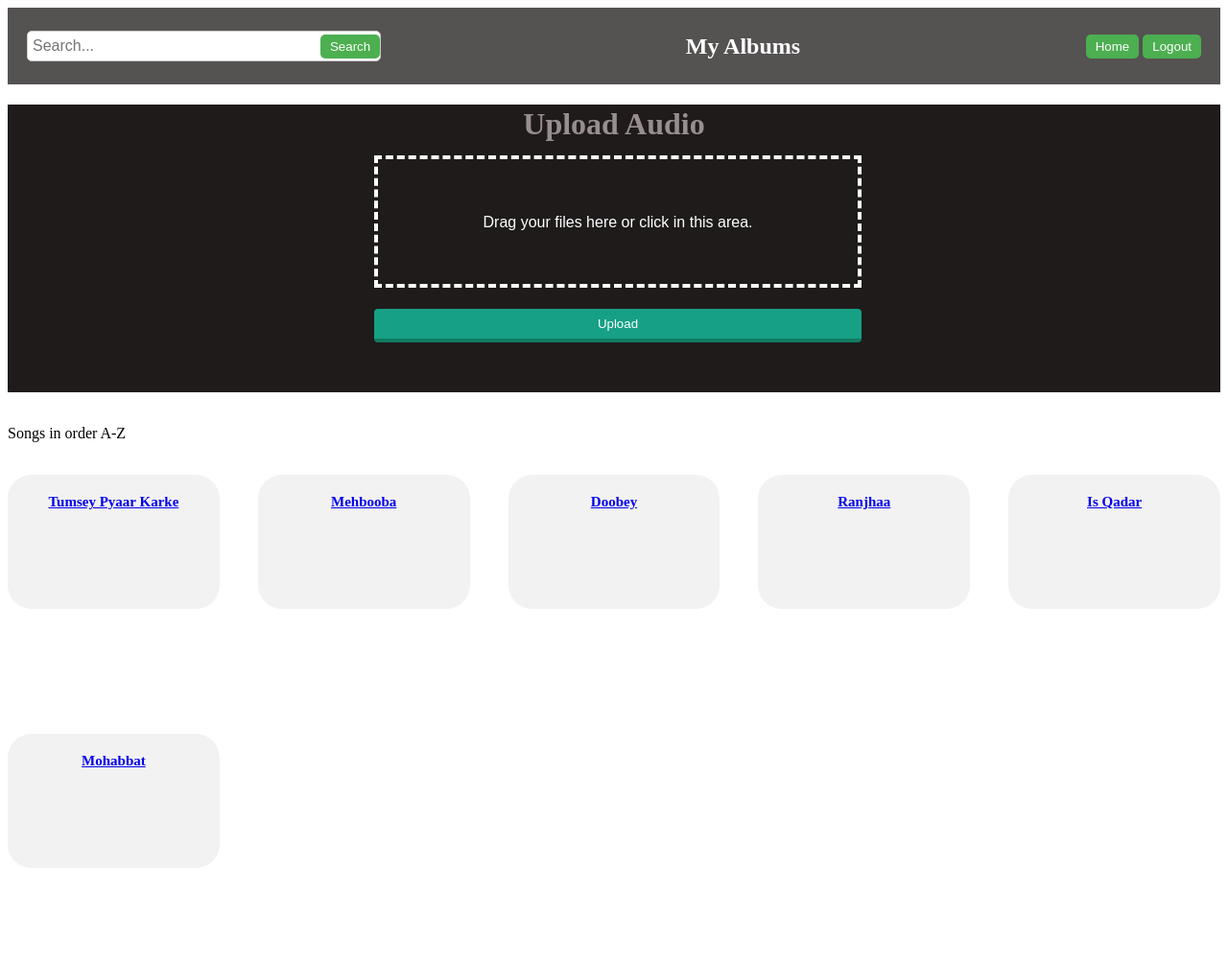
After one commit to Ribin-Baby/music-webapp, a Flask app: page /myspace in a window 1280 px wide. The commit adds this page. Shown: the whole page at 96% size. Run offline with Flask 2, Linux system fonts and the light colour scheme; a user stored in the database is signed in.

Commit message:
my album page and uploading functionality implemented.

```diff
--- a/run.py
+++ b/run.py
@@ -1,8 +1,10 @@
 from flask import Flask, render_template, request, redirect, url_for
 from flask_login import LoginManager, login_user, logout_user, login_required, UserMixin
-from modules import generate_uuid, DB, Webuser
+from modules import generate_uuid, DB, Webuser, convert
+from mutagen.mp3 import MP3
+from mutagen.easyid3 import EasyID3
 from dotenv import load_dotenv
-import os
+import os, time
 
 # reading .env file
 load_dotenv('.env.dev')
@@ -12,7 +14,9 @@ app = Flask(__name__, template_folder="templates", static_folder="static")
 useragent = Webuser()
 
 # loading Environment variables to run.py
+app.config['UPLOAD_FOLDER'] = os.environ['UPLOAD_FOLDER']
 app.config['USER_DB'] = os.environ['USER_DB']
+app.config['MUSIC_DB'] = os.environ['MUSIC_DB']
 app.secret_key = os.environ['SECRET_KEY']
 
 login_manager = LoginManager()
@@ -116,6 +120,64 @@ def homepage():
                             "Mohabbat"]
     return render_template("home.html", items=music_list)
 
+# myspace == myalbum
+@app.route('/myspace')
+@login_required
+def myspace():
+    music_list = ["Tumsey Pyaar Karke",
+                            "Mehbooba",
+                            "Doobey",
+                            "Ranjhaa",
+                            "Is Qadar",
+                            "Mohabbat"]
+    # song metadata with database
+    return render_template('myspace.html', items=music_list)
+
+# music uploader - SAVE TO database
+@app.route('/upload', methods=['POST'])
+@login_required
+def upload():
+   if request.method == 'POST':
+        file = request.files['audiofile']
+        filename = file.filename
+        if file and filename.endswith(".mp3"):
+            # song metadata with database
+            db = DB(app.config['MUSIC_DB']) # LOAD
+
+            print(filename)
+            file.save(os.path.join(app.config['UPLOAD_FOLDER'], filename))
+            filepath = os.path.join(app.config['UPLOAD_FOLDER'], filename)
+            audio = MP3(filepath, ID3=EasyID3)
+
+            hour, min, secs = convert(audio.info.length)
+            duration = f"{min} Minutes {round(secs)} Seconds"
+            print(audio)
+            title = filename.split(".")[0]
+            artist = "unknown"
+            song_id = round(time.time())
+
+            if "artist" in audio.keys():
+                artist = audio['artist'][0]
+            else:
+                print("NO if entered..")
+            print(f"""
+                  AUDIO METADATA
+                  --------------
+                  |     Time   : {duration}
+                  |     Title  : {title}
+                  |     Artist : {artist}
+                  |     song_id: {song_id}
+                  --------------
+                  """)
+
+            db.insert("music_db", (title, artist, song_id, useragent.uuid)) # SAVE
+            useragent.myalbums = db.read("music_db", ("uuid", useragent.uuid), many=True) # READ
+            # Do something with the uploaded file
+            return redirect("/myspace", code=302)
+        else:
+            # Do something with the uploaded file
+            return 'Some error occured ! only supports mp3 file.'
+
 # Define logout route
 @app.route('/logout')
 @login_required
--- a/static/home.css
+++ b/static/home.css
@@ -15,7 +15,7 @@ align-items: center;
 background-color: #ffffff;
 border: 1px solid #cccccc;
 border-radius: 5px;
-width: 350px;
+width: 30%;
 height: 30px;
 margin-right: 20px;
 }
--- /dev/null
+++ b/static/myspace.css
@@ -0,0 +1,133 @@
+/* CSS styles for header */
+.header {
+  display: flex;
+  justify-content: space-between;
+  align-items: center;
+  background-color: #555252;
+  height: 80px;
+  padding: 0 20px;
+  }
+
+  .header h2{
+    text-align: center;
+    color: white;
+  }
+
+  .search {
+  display: flex;
+  justify-content: center;
+  align-items: center;
+  background-color: #ffffff;
+  border: 1px solid #cccccc;
+  border-radius: 5px;
+  width: 30%;
+  height: 30px;
+  margin-right: 20px;
+  }
+
+  .search input[type="text"] {
+  border: none;
+  width: 100%;
+  font-size: 16px;
+  padding: 5px;
+  }
+
+  .search button {
+  background-color: #4CAF50;
+  color: white;
+  border: none;
+  border-radius: 5px;
+  padding: 5px 10px;
+  margin-left: 10px;
+  cursor: pointer;
+  }
+
+  .logout, .myfiles {
+  background-color: #4CAF50;
+  color: white;
+  border: none;
+  border-radius: 5px;
+  padding: 5px 10px;
+  cursor: pointer;
+  }
+
+  .logout:hover, .myfiles:hover {
+  background-color: #3e8e41;
+  }
+
+.uploader{
+    position: inherit;
+    background-color: #1f1b1b;
+    height: 300px;
+    padding: 0 20px;
+}
+div h1{
+    color: #998e8e;
+    padding: 2px 20px;
+    text-align: center;
+  }
+  .uploadform{
+    position: absolute;
+    /* top: 25%; */
+    left: 50%;
+    margin-top: -10px;
+    margin-left: -250px;
+    width: 500px;
+    height: 130px;
+    border: 4px dashed #fff;
+  }
+  .uploadform p{
+    width: 100%;
+    height: 100%;
+    text-align: center;
+    line-height: 100px;
+    color: #ffffff;
+    font-family: Arial;
+  }
+  .uploadform input{
+    position: absolute;
+    margin: 0;
+    padding: 0;
+    width: 100%;
+    height: 100%;
+    outline: none;
+    opacity: 0;
+  }
+  .uploadform button{
+    margin: 0;
+    color: #fff;
+    background: #16a085;
+    border: none;
+    width: 508px;
+    height: 35px;
+    margin-top: -20px;
+    margin-left: -4px;
+    border-radius: 4px;
+    border-bottom: 4px solid #117A60;
+    transition: all .2s ease;
+    outline: none;
+  }
+  .uploadform button:hover{
+    background: #149174;
+      color: #0C5645;
+  }
+  .uploadform button:active{
+    border:0;
+  }
+
+  .scrollable-list {
+    height: 500px; /* set a fixed height for the grid container */
+    overflow: auto; /* enable scrolling */
+    display: grid;
+    grid-template-columns: repeat(auto-fill, minmax(200px, 1fr)); /* set the grid columns to a minimum of 200px and a maximum of 1fr (fluid) */
+    grid-gap: 40px; /* set the gap between the grid items */
+  }
+
+  .grid-item {
+    height: 100px;
+    border-radius: 25px;
+    background-color: #f2f2f2;
+    padding: 20px;
+    font-size: 15px;
+    text-align: center;
+  }
--- a/templates/home.html
+++ b/templates/home.html
@@ -12,8 +12,8 @@
       </form>
       <h2>HOME</h2>
       <div>
-        <button class="home" >Refresh</button>
-        <button class="myfiles" >My Album</button>
+        <button class="home" onclick="window.location.href='{{ url_for( 'homepage') }}';">Refresh</button>
+        <button class="myfiles" onclick="window.location.href='{{ url_for( 'myspace') }}';">My Album</button>
         <button class="logout" onclick="window.location.href='{{ url_for( 'logout') }}';">Logout</button>
       </div>
     </div>
--- /dev/null
+++ b/templates/myspace.html
@@ -0,0 +1,37 @@
+<!DOCTYPE html>
+<html>
+   <head>
+      <title>Upload Audio</title>
+      <link rel="stylesheet" type="text/css" href="{{ url_for('static', filename='myspace.css') }}"">
+   </head>
+   <body>
+      <div class="header">
+         <form class="search" method="GET" action="">
+               <input type="text" name="query" id="query" placeholder="Search...">
+               <button type="submit" >Search</button>
+         </form>
+         <h2>My Albums</h2>
+         <div>
+           <button class="myfiles" onclick="window.location.href='{{ url_for( 'homepage') }}';">Home</button>
+           <button class="logout" onclick="window.location.href='{{ url_for( 'logout') }}';">Logout</button>
+         </div>
+      </div>
+
+      <div class="uploader">
+      <h1>Upload Audio</h1>
+      <form class="uploadform" action="{{ url_for('upload') }}" method="post" enctype="multipart/form-data">
+         <input type="file" name="audiofile">
+         <p>Drag your files here or click in this area.</p>
+         <button type="submit">Upload</button>
+      </form>
+    </div>
+
+    <br>
+    <p>Songs in order A-Z</p><br>
+    <div class="scrollable-list">
+        {% for filename in items %}
+        <div class="grid-item"><a href="/music/{{ filename }}"><b>{{ filename }}</b></a></div>
+        {% endfor %}
+      </div>
+   </body>
+</html>
```
Also changed, not shown: create_db.py (+9 -0 lines), modules.py (+8 -0 lines), db/music.db (added), 4 other files.
